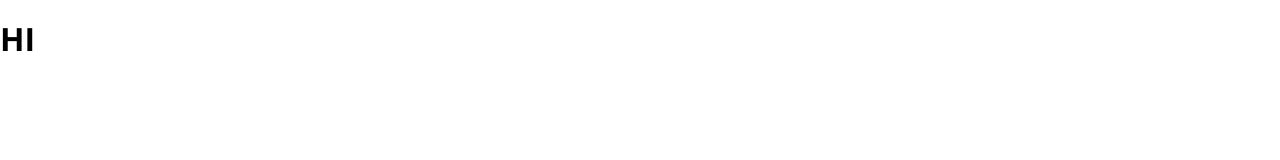
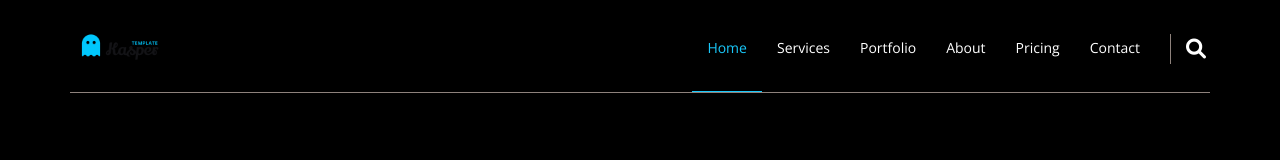
Before and after one commit to sayed4900/HTML-CSS-Projects, a plain HTML site: page Template-Two/index.html in a window 1280 px wide. Drawn offline with nearby package versions, Linux system fonts and the light colour scheme.

Commit message:
Finish Header

```diff
--- a/Template-Two/css/kasper.css
+++ b/Template-Two/css/kasper.css
@@ -1,5 +1,11 @@
+
+:root{
+    --main-color:#19c8fa;
+}
 
 *{
+    -webkit-box-sizing: border-box;
+    -moz-box-sizing: border-box;
     box-sizing: border-box;
     margin: 0;
     padding: 0;
@@ -10,6 +16,7 @@ html{
 }
 body{
     font-family: 'Open Sans', sans-serif;
+    background-color: black;
 }
 ul{
     list-style: none;
@@ -40,3 +47,103 @@ ul{
         width: 1170px;
     }
 }
+
+/* HEADER */
+
+header{
+    position: absolute;
+    left: 0;
+    width: 100%;
+    z-index: 2;
+}
+header .container{
+    display: flex;
+    justify-content: space-between;
+    align-items: center;
+    position: relative;
+    min-height: 97px;
+}
+
+header .container::after{
+    content: "";
+    height: 1px ;
+    background-color: #8e827c;
+    width: calc(100% - 30px);
+    position: absolute;
+    bottom: 4px;
+    /* left: 15px; */
+}
+
+header .logo img{
+    height: 40px;
+}
+
+header nav{
+    flex: 1;
+    display: flex;
+    align-items: center;
+    justify-content: flex-end;
+}
+header nav .toggle-menu{
+    color: #fff;
+    font-size: 22px;
+}
+@media (min-width:768px) {
+    header nav .toggle-menu {
+        display: none;
+    }
+}
+header nav ul{
+    display: flex;
+}
+@media (max-width:767px) {
+    header nav ul{
+        display: none;
+    }
+    header nav .toggle-menu:hover + ul {
+        display: flex;
+        flex-direction: column;
+        position: absolute;
+        top: 100%;
+        left: 0;
+        width: 100%;
+        background-color: rgb(0 0 0 / 50%);
+    }
+    header nav .toggle-menu:hover + ul li a{
+        padding: 15px;
+    }
+}
+header nav ul li a {
+    padding: 35px 15px;
+    display: block;
+    color: white;
+    text-decoration: none;
+    font-size: 14px;
+    position: relative;
+    z-index: 1;
+}
+
+header nav ul li a.active,
+header nav ul li a:hover {
+    color: var(--main-color);
+    border-bottom: 1px solid var(--main-color) ;
+}
+
+header nav .form{
+    width: 40px;
+    height: 30px;
+    position: relative;
+    margin-left:15px ;
+    padding-left: 15px;
+    border-left: 1px solid #8e827c;
+
+}
+header nav .form i {
+    color: #fff;
+    font-size: 20px;
+    cursor: pointer;
+    position: absolute;
+    top: 50%;
+    transform: translateY(-50%);
+    /* top: 20%; */
+}
--- a/Template-Two/index.html
+++ b/Template-Two/index.html
@@ -14,6 +14,27 @@
     <link href="https://fonts.googleapis.com/css2?family=Open+Sans:wght@300;400;500;600;700&display=swap" rel="stylesheet">
 </head>
 <body>
-    <h1>HI</h1>
+    <header>
+
+        <div class="container">
+            <a href="#" class="logo">
+                <img    src="/images/logo.png" alt="LOGO"> </a>
+            <nav>
+                <i class="fas fa-bars toggle-menu"></i>
+                <ul>
+                    <li><a class="active" href="#">Home</a></li>
+                    <li><a href="#">Services</a></li>
+                    <li><a href="#">Portfolio</a></li>
+                    <li><a href="#">About</a></li>
+                    <li><a href="#">Pricing</a></li>
+                    <li><a href="#">Contact</a></li>
+                </ul>
+                <div class="form">
+                    <i class="fa-solid fa-magnifying-glass "></i>
+                </div>
+            </nav>
+        </div>
+    </header>
+    <script src="/js/script.js"></script>
 </body>
 </html>
--- /dev/null
+++ b/Template-Two/js/script.js
@@ -0,0 +1,14 @@
+// Get all the links in the navigation
+const navLinks = document.querySelectorAll('header nav ul li a');
+
+// Add an event listener to each link
+navLinks.forEach(link => {
+  // When the link is hovered over
+    link.addEventListener('mouseover', () => {
+    // Remove the "active" class from the currently active link
+        const activeLink = document.querySelector('header nav ul li a.active');
+        if (activeLink) {
+            activeLink.classList.remove('active');
+        }
+    });
+});
```
Also changed, not shown: Template-Two/images/logo.png (added).
